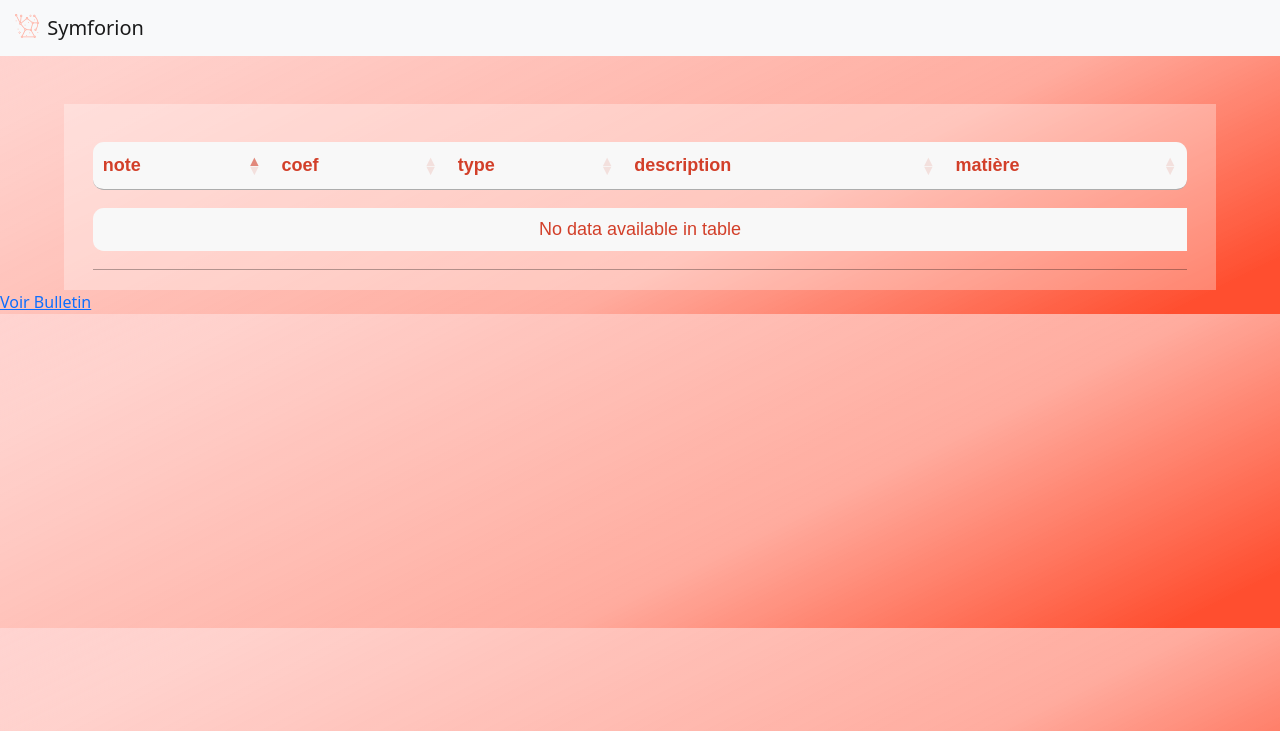
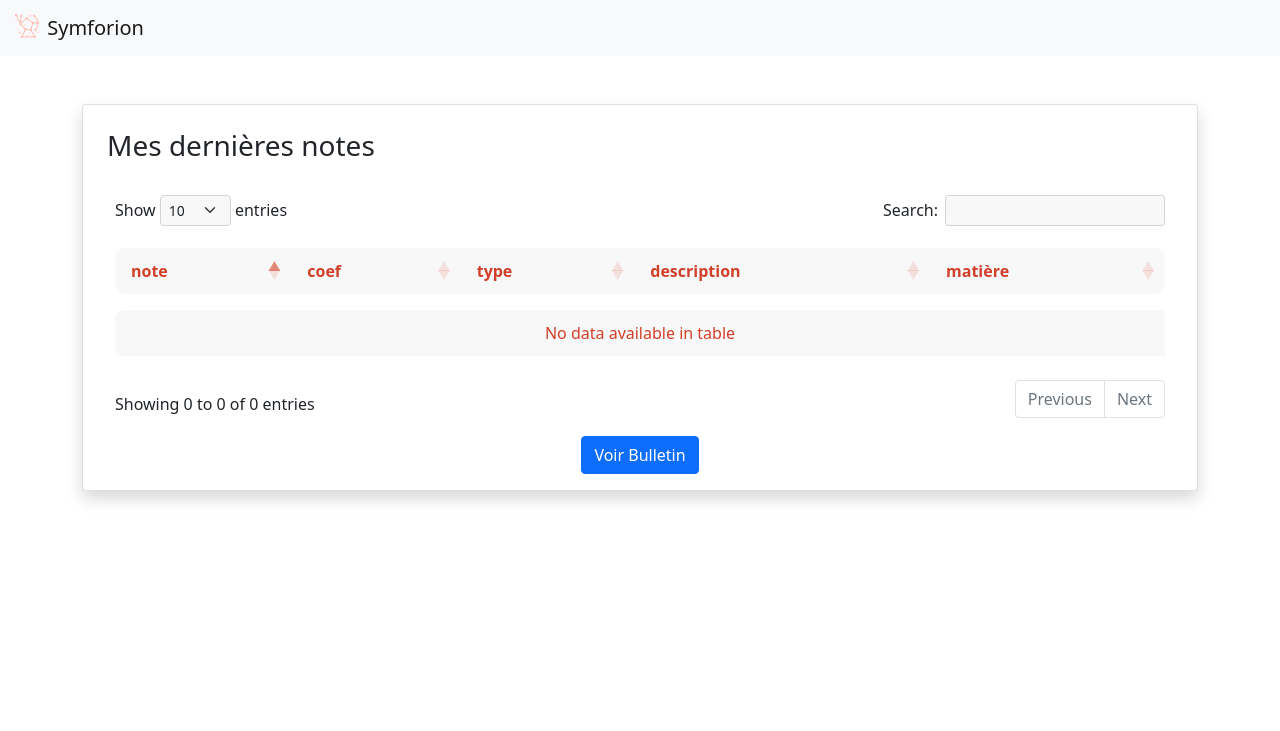
Before and after one commit to othmaneramzi/Symforion, a Symfony app: template templates/display_marks/index.html.twig in a window 1280 px wide. Shown: the top 731 px of the page. Run offline with Twig, Linux system fonts and the light colour scheme; the template is opened without the code that fills it, so the values that code supplies are empty; some libraries are stand-ins or nearby versions.

Commit message:
Bulletin généré

```diff
--- a/composer.json
+++ b/composer.json
@@ -17,6 +17,7 @@
         "knplabs/knp-snappy-bundle": "^1.8",
         "phpdocumentor/reflection-docblock": "^5.2",
         "sensio/framework-extra-bundle": "^5.1",
+        "snilius/twig-sort-by-field": "^0.1.5",
         "symfony/asset": "5.2.*",
         "symfony/console": "5.2.*",
         "symfony/dotenv": "5.2.*",
--- a/public/css/markDisplay.css
+++ b/public/css/markDisplay.css
@@ -1,21 +1,3 @@
-.example-wrapper {
-    margin: 0 auto;
-    padding-top: 20px;
-    padding-bottom: 20px;
-    width: 95%;
-    font: 18px/1.5 sans-serif;
-    color: black;
-}
-
-body{
-    background: linear-gradient(153.58deg, rgba(255, 255, 255, 0) -18.49%, rgba(255, 207, 199, 0.597561) 12.3%, rgba(255, 163, 147, 0.814259) 62.37%, #FF4E2F 94.21%), #FFD6D6;
-}
-.tableContainer{
-    width: 90%;
-    margin: 20px auto 0;
-    background: rgba(255, 255, 255, 0.31);
-}
-
 table
 {
     border-collapse:separate;
--- a/public/js/manageMarks.js
+++ b/public/js/manageMarks.js
@@ -28,8 +28,8 @@ $(document).keypress(function(event){
  * Evenement onChange sur le select de séléction de promo
  */
 selectPromo.on('change', function() {
-    let idPromo = $(selectPromo, "option:selected" ).val();
-    fetchStudentByPromo(idPromo);
+   let idPromo = $(selectPromo, "option:selected" ).val();
+   fetchStudentByPromo(idPromo);
 });
 
 /**
--- a/templates/display_marks/index.html.twig
+++ b/templates/display_marks/index.html.twig
@@ -2,18 +2,26 @@
 
 {% block title %}Hello DisplayMarksController!{% endblock %}
 {% block stylesheets %}
-    <link rel="stylesheet" type="text/css" href="https://cdn.datatables.net/1.10.25/css/jquery.dataTables.css">
+    <link rel="stylesheet" type="text/css" href="https://cdn.datatables.net/1.10.25/css/dataTables.bootstrap5.min.css">
     <link rel="stylesheet" type="text/css" href="{{ asset("css/markDisplay.css") }}">
 {% endblock %}
 
 {% block javascripts %}
     <script src="https://cdn.datatables.net/1.10.25/js/jquery.dataTables.min.js"></script>
+    <script src="https://cdn.datatables.net/1.10.25/js/dataTables.bootstrap5.js"></script>
 {% endblock %}
 
 {% block body %}
-<div class="tableContainer">
-    <div class="example-wrapper">
-
+    <div class="container">
+        <div class="row">
+            <div class="col-12">
+                <div class="card shadow">
+                    <div class="card-body">
+                        <div class="row mt-2 ps-2">
+                            <h3>Mes dernières notes</h3>
+                        </div>
+                        <div class="row mt-2 p-3">
+                            <div class="col-12">
                                 <table id="markTable"  style="width:100%">
                                     <thead>
                                     <tr>
@@ -39,11 +47,21 @@
 
                             </div>
                         </div>
-    <a href="{{ path('display_bulletin') }}">Voir Bulletin</a>
+                        <center><a class="btn btn-primary" href="{{ path('display_bulletin') }}" role="button">Voir Bulletin</a></center>
+
+                    </div>
+                </div>
+
+            </div>
+            </div>
+        </div>
+
+
+
+
     <script>
         $(document).ready( function () {
             $('#markTable').DataTable({
-                "dom" : 't'
             });
         } );
     </script>
```
Also changed, not shown: public/js/managePromo.js (+39 -12 lines), src/Controller/DisplayMarksController.php (+3 -4 lines), src/Controller/PdfController.php (deleted, +0 -43 lines), templates/display_marks/bulletin.html.twig (+24 -2 lines), templates/layout/header.html.twig (+4 -4 lines), config/services.yaml (line endings or trailing spaces), 2 other files. Lines whose indentation alone changed are shown as unchanged.
